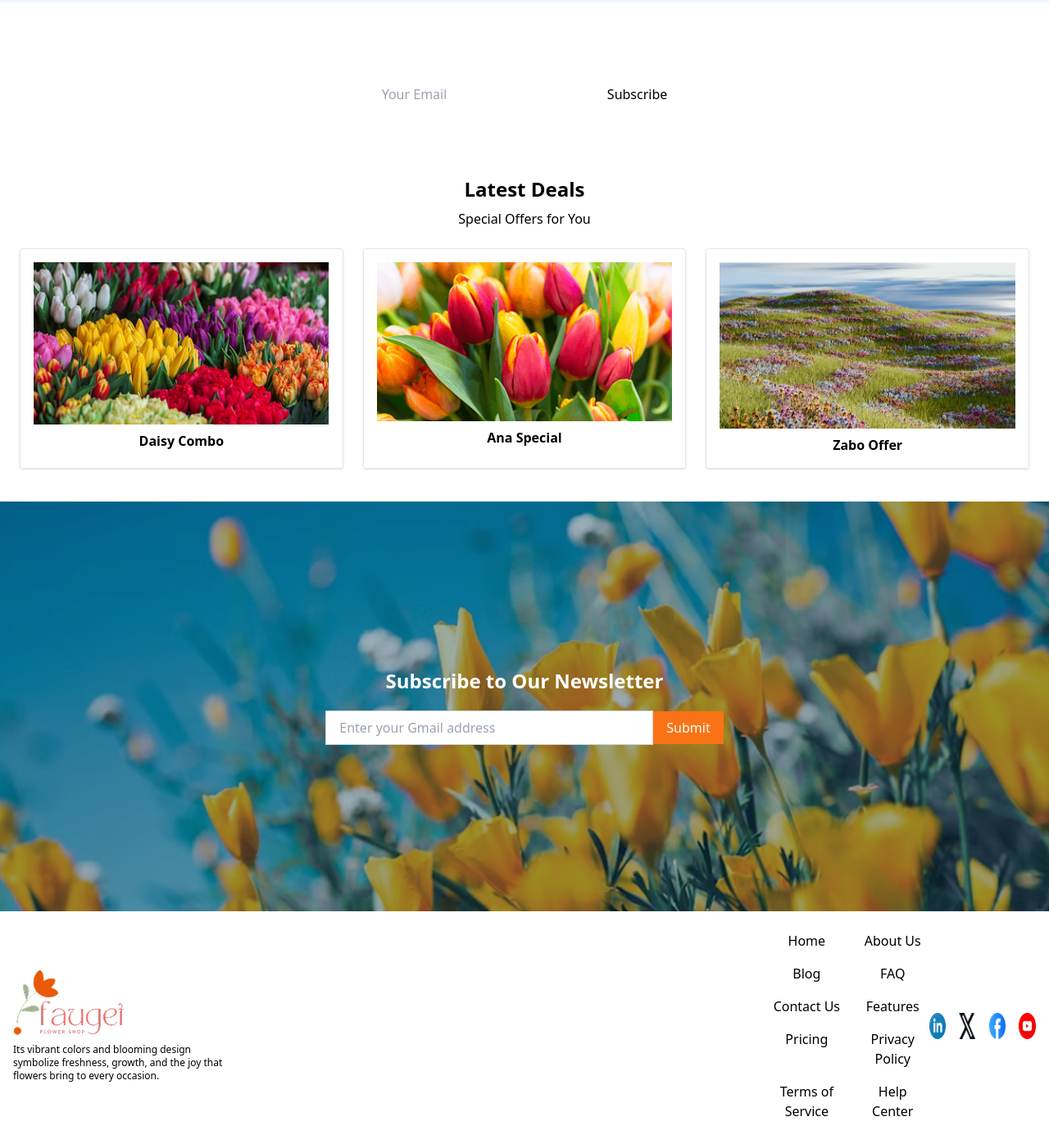
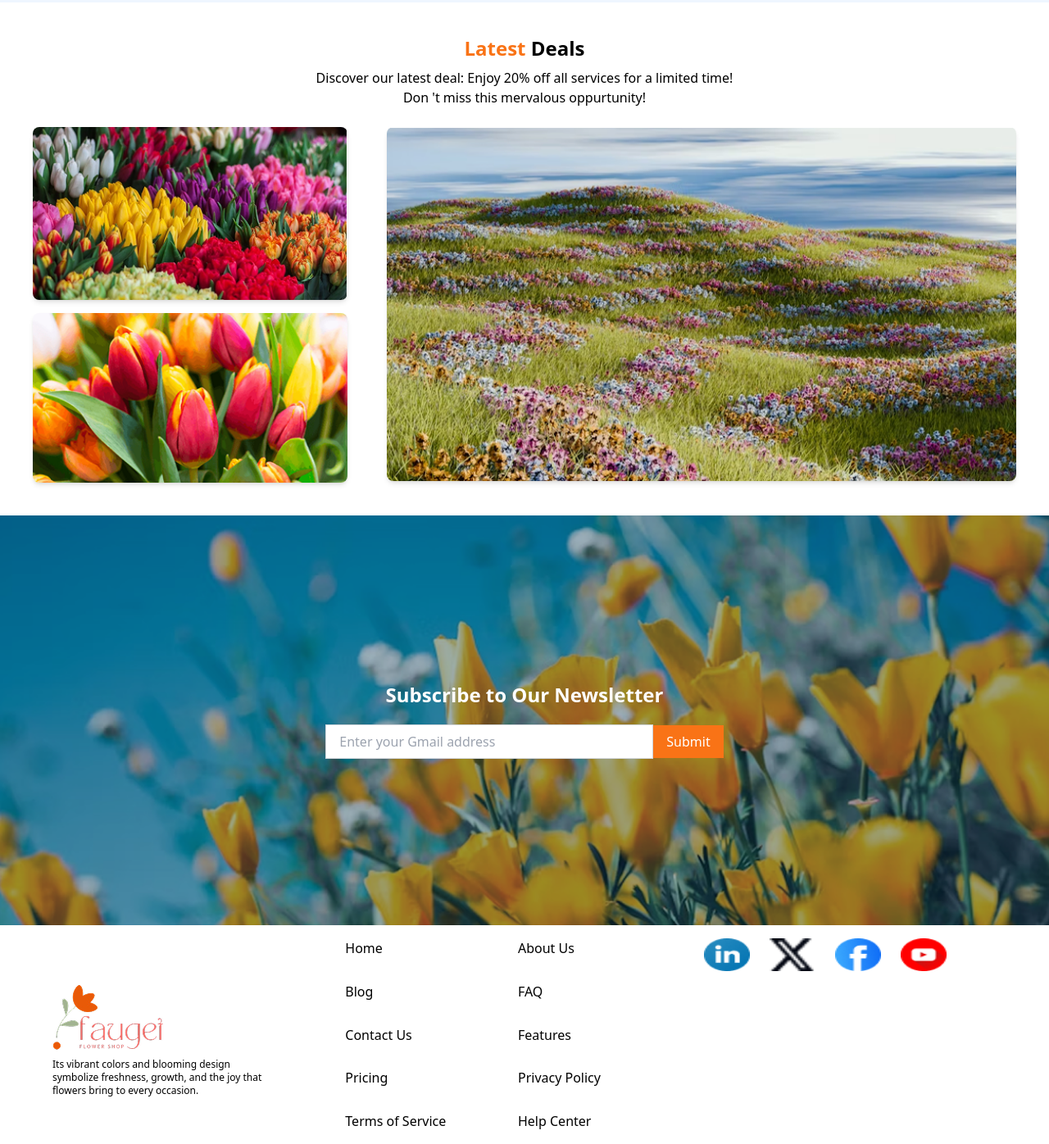
Before and after one commit to Rajushorif/Responsive-Flowers-Website, a plain HTML site: page index.html in a window 1280 px wide. Shown: the part 2289-3685 px from the top of the page at 82% size. Drawn offline with nearby package versions, Linux system fonts and the light colour scheme.

Commit message:
Latest Deal(done this part)

```diff
--- a/index.html
+++ b/index.html
@@ -174,36 +174,25 @@
           <!-- Badge now positioned on image above -->
       </div>
     </section>
+    <!-- Latest Deals Section -->
 
-    <!-- Join Section -->
-    <section class="text-center py-10 bg-[url('your-bg.jpg')] bg-cover px-6">
-      <h2 class="text-white text-3xl font-bold mb-4">
-        Join the Colorful Bunch
-      </h2>
-      <input
-        type="text"
-        placeholder="Your Email"
-        class="px-4 py-2 rounded-md"
-      />
-      <button class="bg-white px-4 py-2 rounded-md ml-2">Subscribe</button>
-    </section>
+    <section class="px-6 py-10 text-center">
+      <h2 class="text-2xl font-bold mb-2"> <span class="text-orange-500">Latest</span> Deals</h2>
+      <p class="mb-6">Discover our latest deal: Enjoy 20% off all services for a limited time! <br>Don
+      't miss this mervalous oppurtunity!</p>
+      <div class="flex flex-col md:flex-row gap-6 container mx-auto px-4">
+        <!-- left side:two stacked images -->
+         <div class="md:w-1/2 flex flex-col gap-4">
+          <img src="assets/deal-bloom.png" alt="Deal" class="rounded-lg shadow-md object-cover" />
 
-    <!-- Latest Deals Section -->
-    <section class="px-6 py-10 text-center">
-      <h2 class="text-2xl font-bold mb-2">Latest Deals</h2>
-      <p class="mb-6">Special Offers for You</p>
-      <div class="flex flex-col gap-6 md:grid md:grid-cols-3">
-        <div class="border p-4 rounded shadow flex flex-col items-center">
-          <img src="assets/deal-bloom.png" alt="Deal" />
-          <h3 class="font-semibold mt-2">Daisy Combo</h3>
+
+          <img src="assets/deal-ana.png" alt="Deal" class="rounded-lg shadow-md object-cover" />
+
         </div>
-        <div class="border p-4 rounded shadow flex flex-col items-center">
-          <img src="assets/deal-ana.png" alt="Deal" />
-          <h3 class="font-semibold mt-2">Ana Special</h3>
-        </div>
-        <div class="border p-4 rounded shadow flex flex-col items-center">
-          <img src="assets/deal-zabo.png" alt="Deal" />
-          <h3 class="font-semibold mt-2">Zabo Offer</h3>
+        <!-- right side: two images side by side -->
+        <div class="md:w1/2"></div>
+          <img src="assets/deal-zabo.png" alt="Deal" class="rounded-lg shadow-md object-cover w-full h-full"/>
+
         </div>
       </div>
     </section>
@@ -219,15 +208,15 @@
 </section>
     <!-- Footer -->
     <footer
-      class="flex flex-col md:flex-row justify-between items-center bg-white px-4 py-4 min-h-[280px]"
+      class="flex flex-col md:flex-row justify-between bg-white px-4 py-4 min-h-[280px]"
     >
-      <div class="w-full flex  justify-start mt-3 md:mt-0">
-        <div class="flex flex-col items-start">
-          <img src="assets/logo.png" alt="Footer Flower" class="max-w-[200px] md:max-w-[250px] lg:max-w-[320px] w-auto h-auto" />
+      <div class="w-full flex justify-start items-center mt-3 md:mt-0">
+        <div class="flex flex-col items-start ml-12">
+          <img src="assets/logo.png" alt="Footer Flower" class="max-w-[180px] md:max-w-[220px] lg:max-w-[260px] w-auto h-auto" />
           <p class="text-xs mt-2 max-w-xs">Its vibrant colors and blooming design <br>symbolize freshness, growth, and the joy that <br>flowers bring to every occasion.</p>
         </div>
       </div>
-      <div class="grid grid-cols-2 gap-4 justify-center text-center mt-4 md:mt-0">
+      <div class="grid grid-cols-2 gap-4 justify-start text-left w-full mt-4 md:mt-0">
         <a href="#">Home</a>
         <a href="#">About Us</a>
         <a href="#">Blog</a>
@@ -239,18 +228,18 @@
         <a href="#">Terms of Service</a>
         <a href="#">Help Center</a>
       </div>
-      <div class="flex gap-4 justify-start ">
+      <div class="flex gap-6 justify-start text-left w-full  md:mt-0 ml-8 mt-4">
         <a href="https://linkin.com" target="_blank" rel="noopener" aria-label="linkin">
-          <img src="assets/icon-linkedin.png" alt="Twitter" class="w-8 h-8" />
+          <img src="assets/icon-linkedin.png" alt="LinkedIn" class="w-14 h-10" />
         </a>
         <a href="https://twitter.com" target="_blank" rel="noopener" aria-label="Twitter">
-          <img src="assets/icon-twitter.png" alt="Twitter" class="w-8 h-8" />
+          <img src="assets/icon-twitter.png" alt="Twitter" class="w-14 h-10" />
         </a>
         <a href="https://facebook.com" target="_blank" rel="noopener" aria-label="Facebook">
-          <img src="assets/icon-facebook.png" alt="Facebook" class="w-8 h-8" />
+          <img src="assets/icon-facebook.png" alt="Facebook" class="w-14 h-10" />
         </a>
         <a href="https://youtube.com" target="_blank" rel="noopener" aria-label="YouTube">
-          <img src="assets/icon-youtube.png" alt="YouTube" class="w-8 h-8" />
+          <img src="assets/icon-youtube.png" alt="YouTube" class="w-14 h-10" />
         </a>
       </div>
 
```
